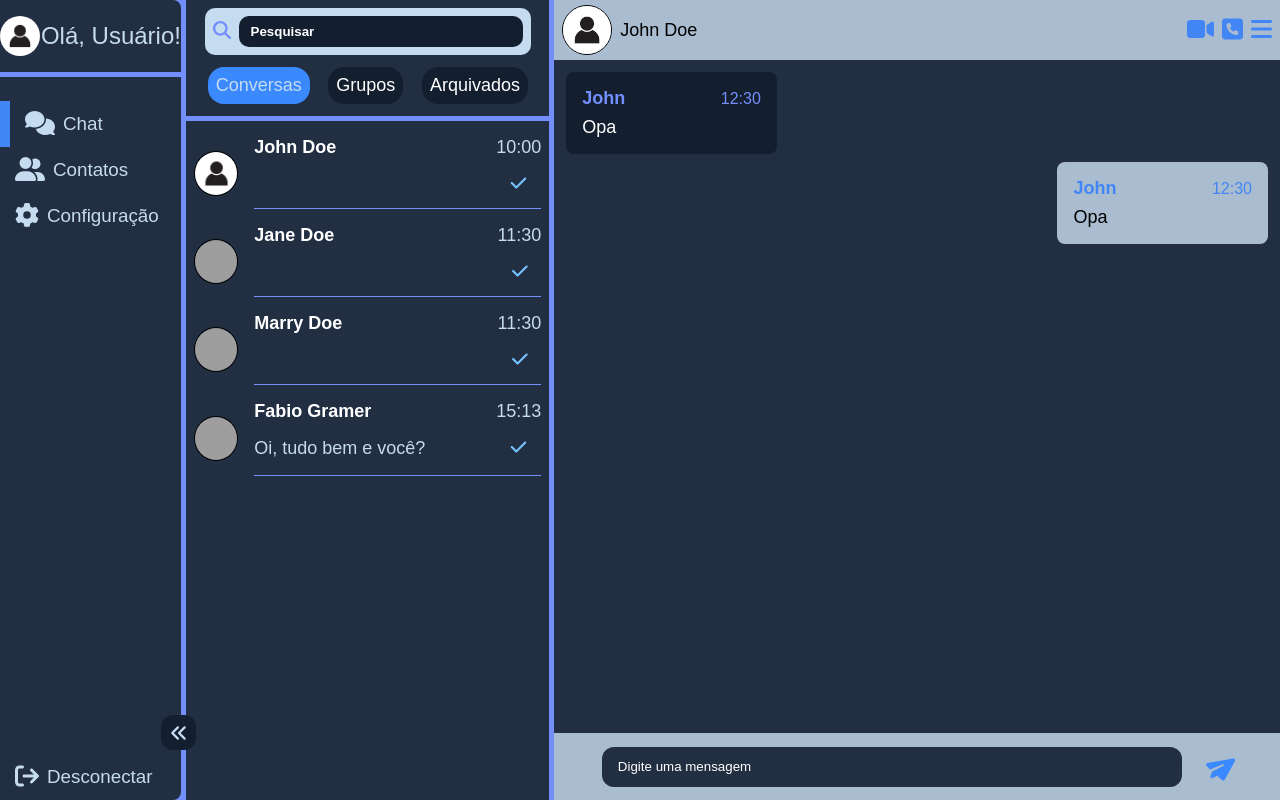
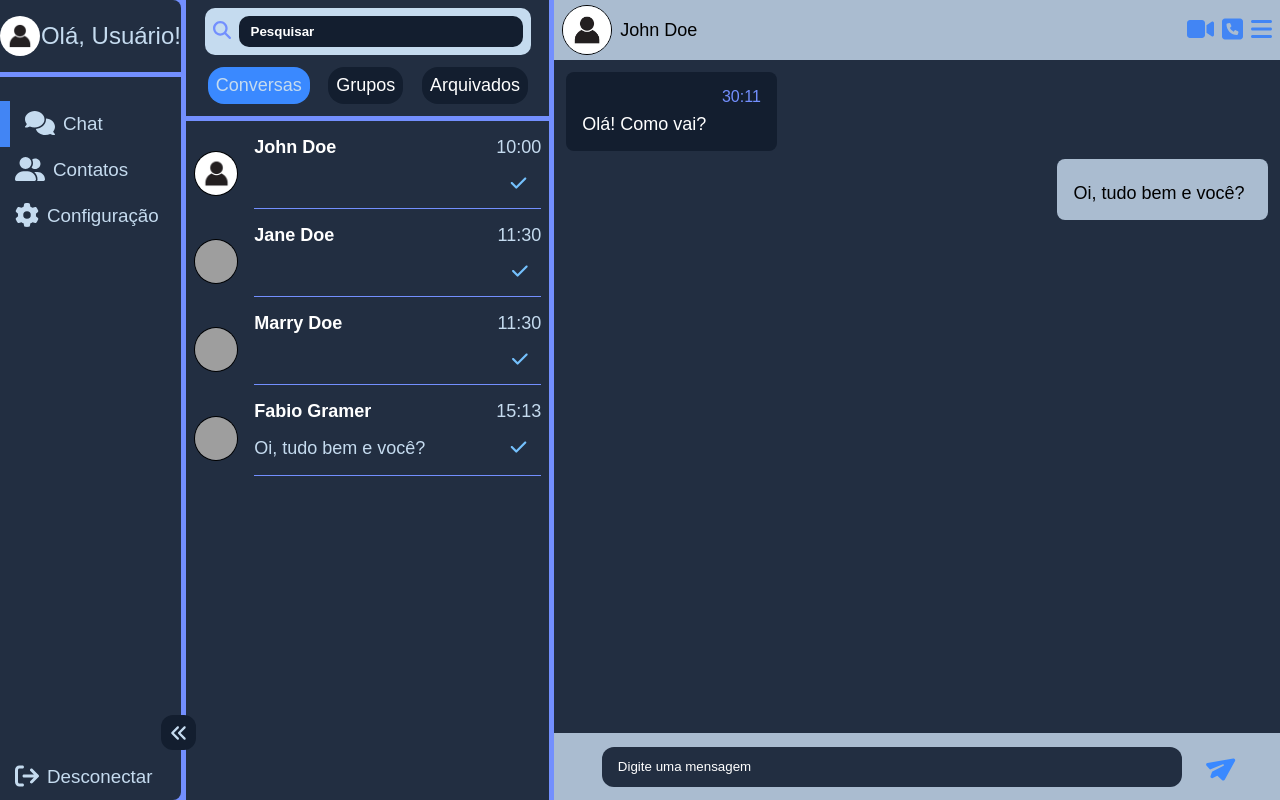
Before and after one commit to AdrielKlem/chatroom, a React (Vite) app: page / in a window 1280 px wide. Built offline with nearby package versions, Linux system fonts and the light colour scheme; grey boxes are pictures that could not be loaded.

Commit message:
update chat Messages

```diff
--- a/src/components/ChatItem/index.tsx
+++ b/src/components/ChatItem/index.tsx
@@ -9,8 +9,9 @@ function IconView() {
 
 
 interface MessagesInterface {
+    username: string,
+    content: string,
     isSending: boolean,
-    content: string,
     timestamp?: string,
 }
 
--- a/src/components/MessageItem/index.tsx
+++ b/src/components/MessageItem/index.tsx
@@ -1,27 +1,29 @@
 import { Container, HeaderBox, MainBox } from "./styles"
 
 interface Props {
-    username: string
-    message: string;
-    time: string;
-    isSender?: boolean;
+    data: {
+        username: string
+        content: string,
+        isSending?: boolean;
+        timestamp?: string,
+    }
 }
 
-export function MessageItem({ username, message, time, isSender = false }: Props) {
+export function MessageItem({ data }: Props) {
     return (
         <Container
-            isSender={isSender}
-            className={isSender ? "Sender" : "Receiver"}>
+            isSender={data.isSending}
+            className={data.isSending ? "Sender" : "Receiver"}>
             <HeaderBox
-                isSender={isSender}
+                isSender={data.isSending}
             >
-                <h4>{username}</h4>
-                <span>{time}</span>
+                <h4>{data.username}</h4>
+                <span>{data.timestamp}</span>
             </HeaderBox>
             <MainBox
-                isSender={isSender}
+                isSender={data.isSending}
             >
-                {message}
+                {data.content}
             </MainBox>
         </Container>
     )
--- a/src/pages/Home/index.tsx
+++ b/src/pages/Home/index.tsx
@@ -146,17 +146,13 @@ export function Home() {
                         </UserAction>
                     </HeaderChat>
                     <MainChat>
-                        <MessageItem
-                            username="John"
-                            message="Opa"
-                            time="12:30"
-                        />
-                         <MessageItem
-                            isSender={true}
-                            username="John"
-                            message="Opa"
-                            time="12:30"
-                        />
+                        {
+                            chatData[3].id === 4 && chatData[3].messages.map((message) => (
+                                <MessageItem
+                                    data={message}
+                                />
+                            ))
+                        }
                     </MainChat>
                     <FooterChat>
                         <form action="">
```
